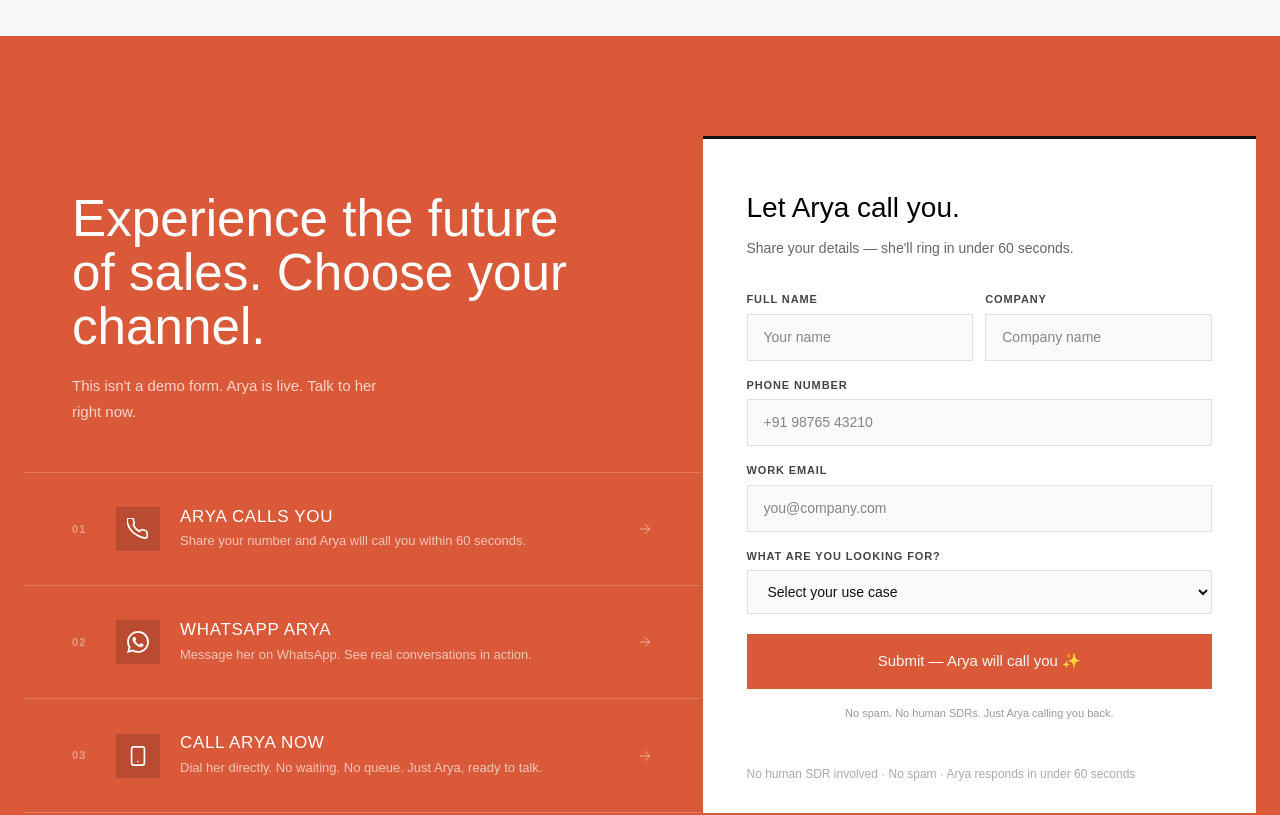
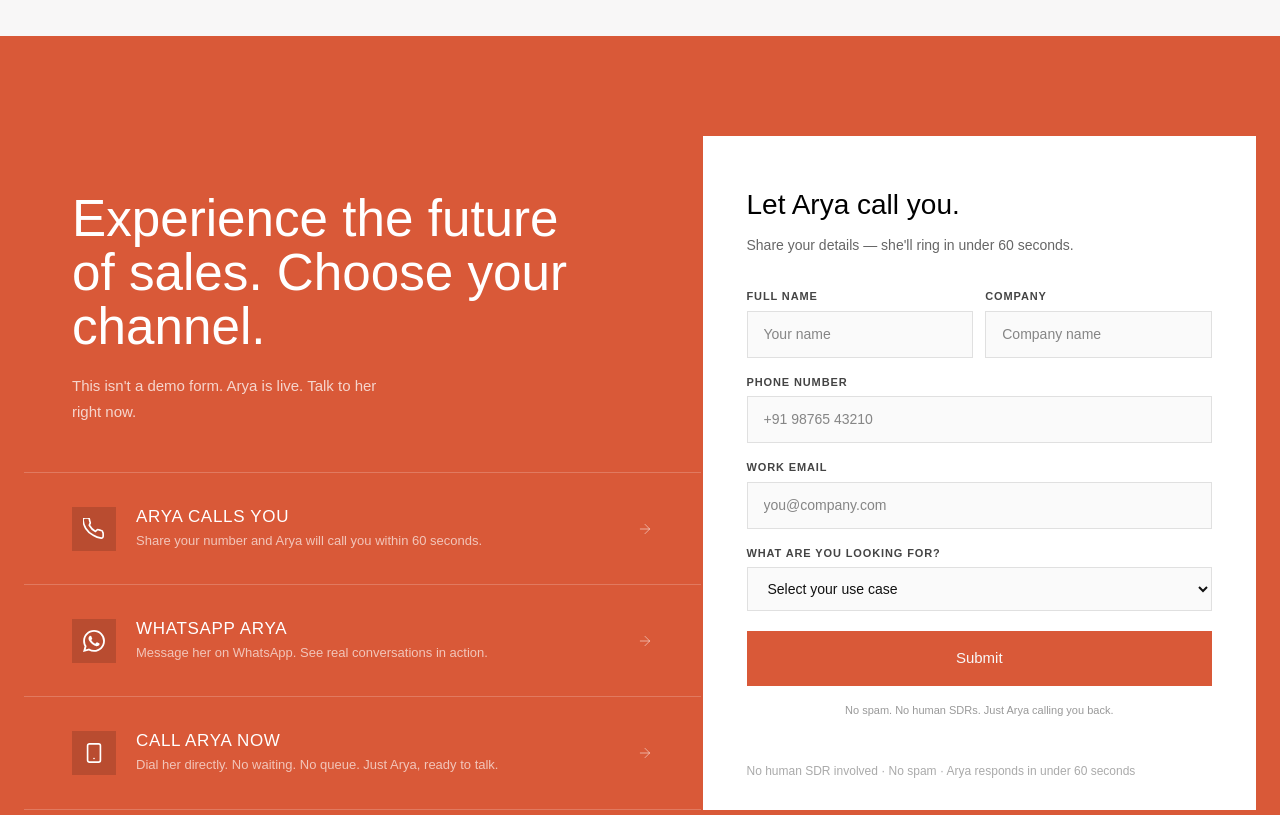
Before and after one commit to kkeyxxvii/houseofagents-website, a Next.js app: page /try-ai-agent in a window 1280 px wide. Shown: the part 4540-5355 px from the top of the page. Built offline with nearby package versions, Linux system fonts and the light colour scheme; a web font is replaced by a local one.

Commit message:
TalkToArya: remove numbers, form top bar; simplify submit label
Co-Authored-By: Claude Sonnet 4.6 <noreply@anthropic.com>

```diff
--- a/app/try-ai-agent/page.tsx
+++ b/app/try-ai-agent/page.tsx
@@ -910,7 +910,7 @@ function TalkToAryaContactForm() {
             </svg>
             Connecting...
           </>
-        ) : "Submit \u2014 Arya will call you \u2728"}
+        ) : "Submit"}
       </button>
       <p style={{ fontSize: 11, color: "#999", textAlign: "center", margin: 0, fontFamily: "Plusjakartasans, Arial, sans-serif" }}>
         No spam. No human SDRs. Just Arya calling you back.
@@ -970,10 +970,6 @@ function TalkToAryaSection() {
                     borderTop: "1px solid rgba(255,255,255,0.2)",
                   }}
                 >
-                  {/* Number */}
-                  <span style={{ fontSize: 11, fontWeight: 600, color: "rgba(255,255,255,0.4)", letterSpacing: "0.1em", fontFamily: "Plusjakartasans, Arial, sans-serif", flexShrink: 0, minWidth: 24 }}>
-                    {ch.num}
-                  </span>
                   {/* Icon box */}
                   <div style={{ width: 44, height: 44, flexShrink: 0, background: "rgba(0,0,0,0.15)", display: "flex", alignItems: "center", justifyContent: "center" }}>
                     {ch.icon}
@@ -1004,7 +1000,6 @@ function TalkToAryaSection() {
             initial={{ opacity: 0, x: 32 }} animate={inView ? { opacity: 1, x: 0 } : {}} transition={{ duration: 0.65, delay: 0.3 }}
             style={{ background: "#ffffff", display: "flex", flexDirection: "column" }}
           >
-            <div style={{ height: 3, background: "#111111" }} />
             <div style={{ padding: "48px 44px 44px", flex: 1 }}>
               <h3 style={{ fontFamily: "Bdogrotesk, Arial, sans-serif", fontSize: 28, fontWeight: 400, color: "#000000", margin: "0 0 8px" }}>
                 Let Arya call you.
```
